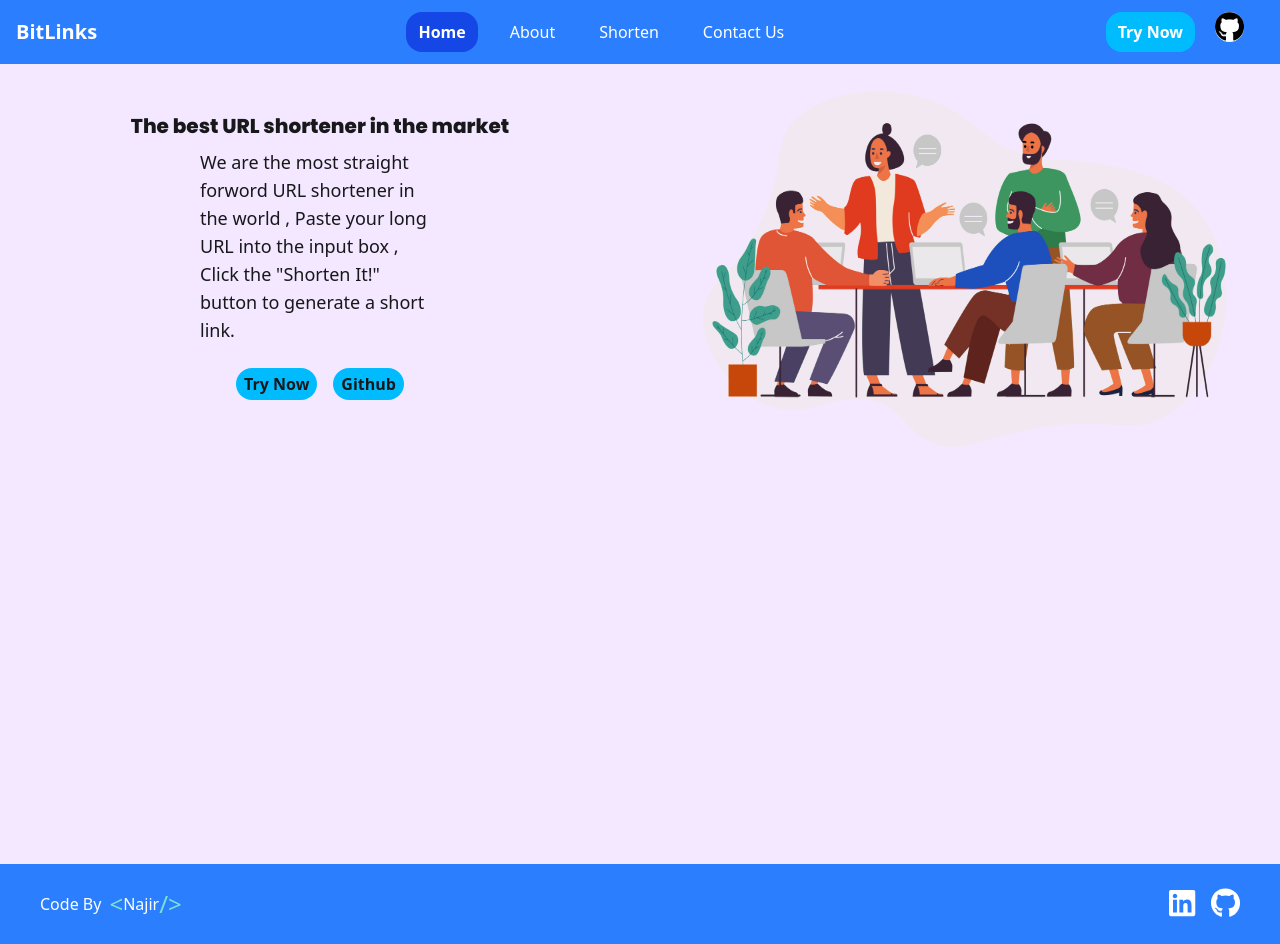
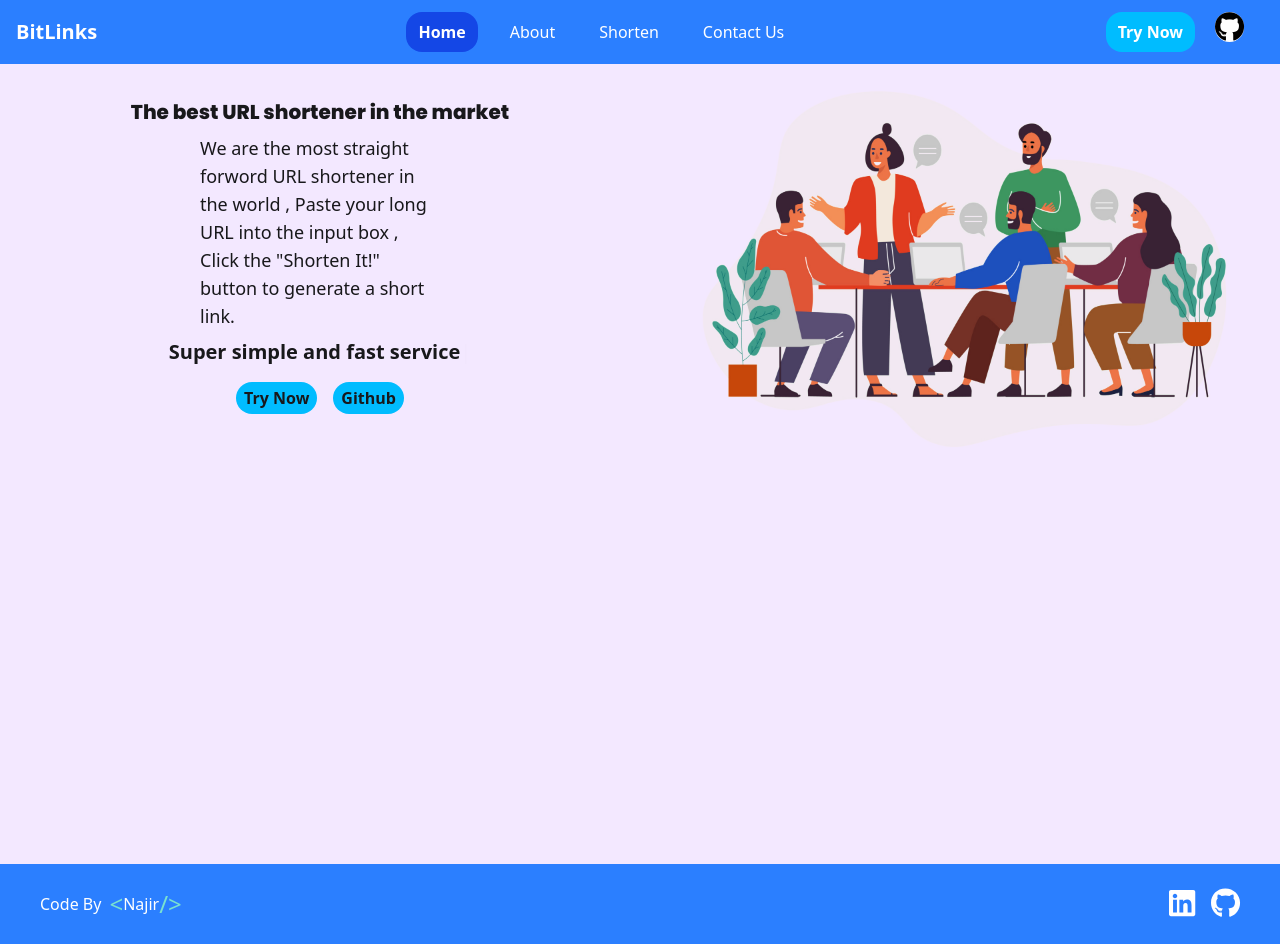
Before and after one commit to najir83/bitlinks, a Next.js app: page / in a window 1280 px wide. Built offline with nearby package versions, Linux system fonts and the light colour scheme.

Commit message:
update origin

```diff
--- /dev/null
+++ b/app/component/Typed/page.js
@@ -0,0 +1,35 @@
+"use client"; // only if you're using Next.js App Router
+
+import React, { useEffect, useRef } from "react";
+import Typed from "typed.js";
+
+const TypingComponent = () => {
+  const el = useRef(null); // for storing the HTML element
+  const typed = useRef(null); // for storing the Typed instance
+
+  useEffect(() => {
+    typed.current = new Typed(el.current, {
+      strings: [
+        "Shorten your URLs instantly",
+        "Super simple and fast service",
+        "No sign-up needed — ever 🙅‍♂️",
+        "Just use it. Totally free 💯",
+      ],
+      typeSpeed: 50,
+      backSpeed: 30,
+      loop: true,
+    });
+
+    return () => {
+      typed.current.destroy(); // destroy instance on unmount
+    };
+  }, []);
+
+  return (
+    <div className="text-xl font-bold">
+      <span ref={el} />
+    </div>
+  );
+};
+
+export default TypingComponent;
--- a/app/page.js
+++ b/app/page.js
@@ -1,6 +1,7 @@
 import Image from "next/image";
 import localFont from "next/font/local";
 import Link from "next/link";
+import TypingComponent from "./component/Typed/page.js";
 // import { Poppins } from "next/font/google";
 const poppins = localFont({
   src: "./fonts/Poppins-ExtraBold.ttf",
@@ -20,6 +21,7 @@ export default function Home() {
             your long URL into the input box , Click the "Shorten It!" button to
             generate a short link.
           </p>
+          <TypingComponent/>
           <div className="gap-4 flex p-4">
             <Link href="/generate">
               <button className="bg-sky-400 px-2 py-1 cursor-pointer font-bold rounded-2xl">
--- a/app/shorten/page.js
+++ b/app/shorten/page.js
@@ -29,7 +29,7 @@ const Page = () => {
       redirect: "follow",
     };
 
-    fetch("http://localhost:3000/api/generate", requestOptions)
+    fetch(`${process.env.NEXT_PUBLIC_HOST}/api/generate`, requestOptions)
       .then((response) => response.json())
       .then((result) => {
         // console.log(result);
--- a/package.json
+++ b/package.json
@@ -18,7 +18,8 @@
     "nanoid": "^5.1.5",
     "next": "15.3.4",
     "react": "^19.0.0",
-    "react-dom": "^19.0.0"
+    "react-dom": "^19.0.0",
+    "typed.js": "^2.1.0"
   },
   "devDependencies": {
     "@eslint/eslintrc": "^3",
```
Also changed, not shown: 1 other file (tests, documents, lock files or other folders).
